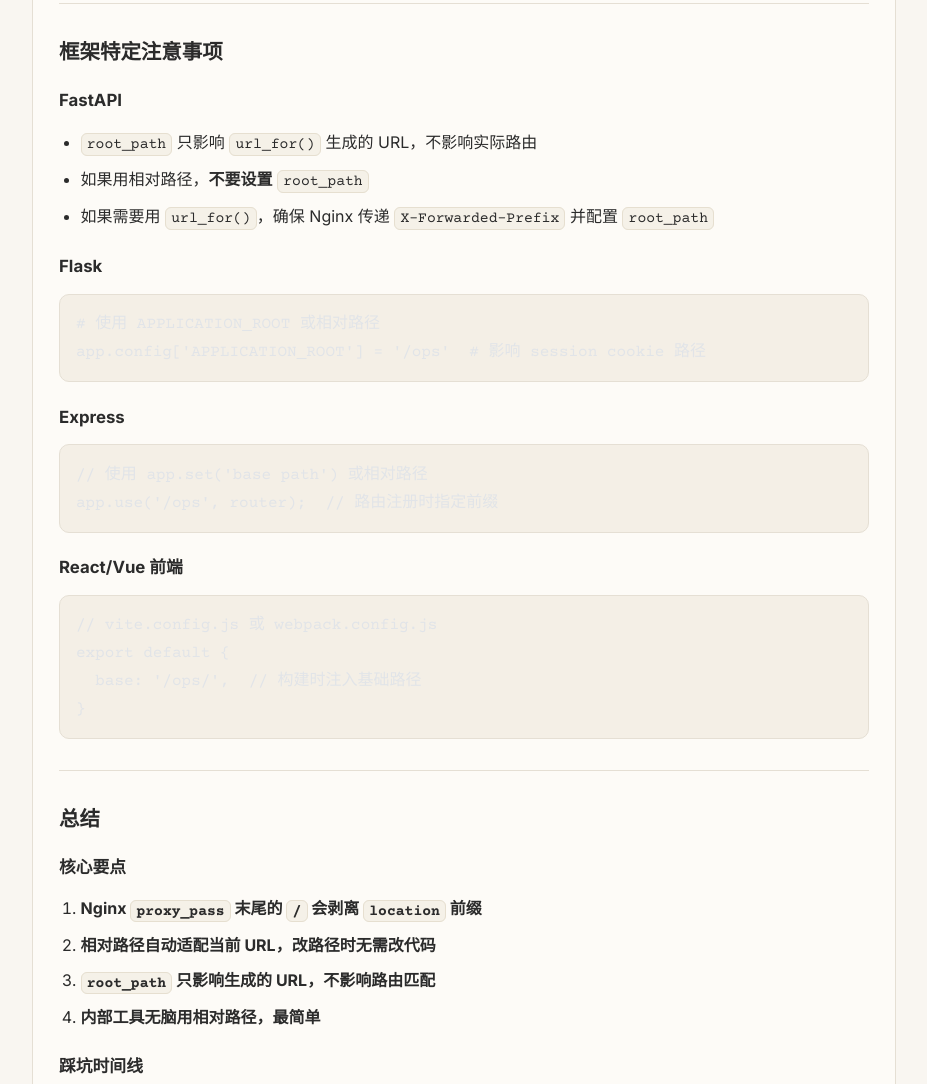
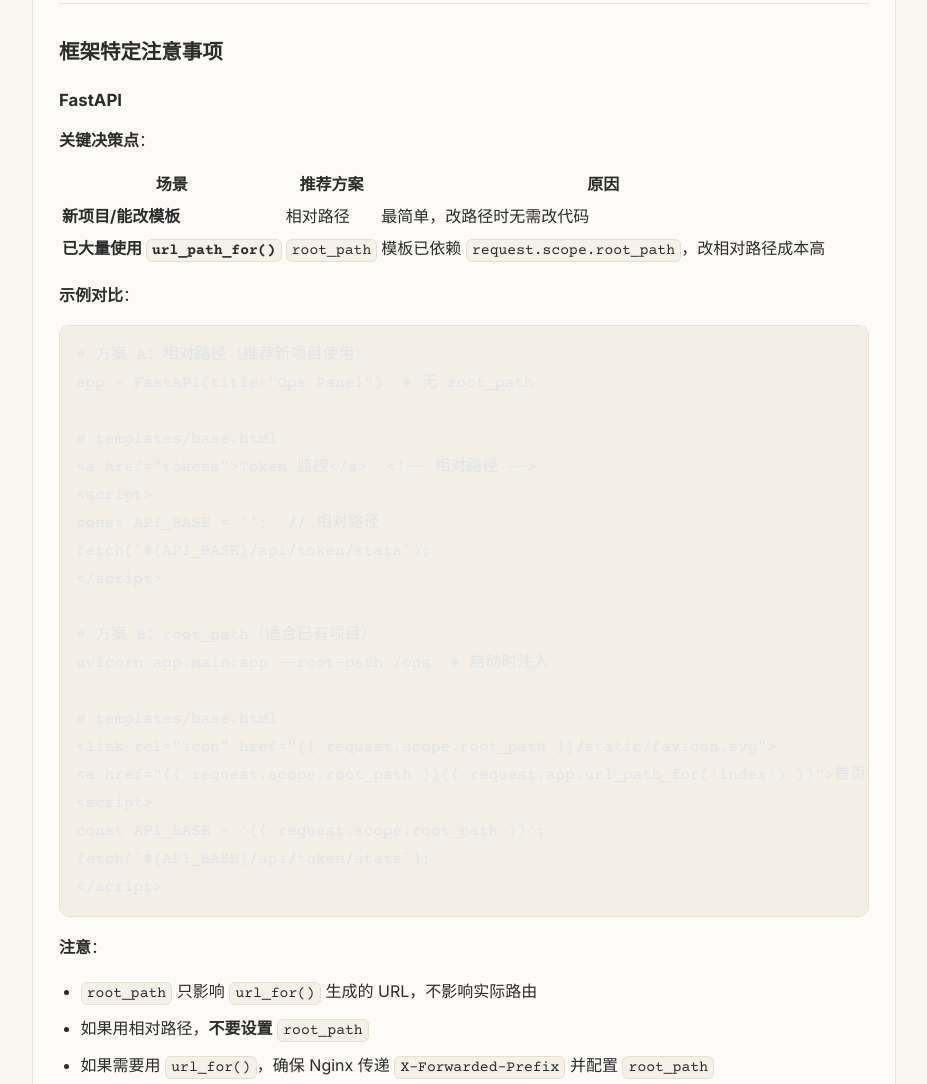
Before and after one commit to tingxueren/tingxueren.github.io, an Astro site: page /2026/02/28/nginx-subpath-pitfalls in a window 1280 px wide. Shown: the part 6897-7981 px from the top of the page, without its empty margins (176-1103 px from the left). Built offline with nearby package versions, Linux system fonts and the light colour scheme; Astro itself is replaced by a stand-in of ours; code samples lack their colours.

Commit message:
docs(blog): add FastAPI root_path decision guide and ops-panel context

````diff
--- a/src/content/blog/2026-02-28-nginx-subpath-pitfalls.md
+++ b/src/content/blog/2026-02-28-nginx-subpath-pitfalls.md
@@ -282,6 +282,39 @@ curl -s "https://example.com/ops/api/token/stats" | jq .
 
 ### FastAPI
 
+**关键决策点**：
+
+| 场景 | 推荐方案 | 原因 |
+|------|----------|------|
+| **新项目/能改模板** | 相对路径 | 最简单，改路径时无需改代码 |
+| **已大量使用 `url_path_for()`** | `root_path` | 模板已依赖 `request.scope.root_path`，改相对路径成本高 |
+
+**示例对比**：
+
+```python
+# 方案 A：相对路径（推荐新项目使用）
+app = FastAPI(title="Ops Panel")  # 无 root_path
+
+# templates/base.html
+<a href="tokens">Token 监控</a>  <!-- 相对路径 -->
+<script>
+const API_BASE = '';  // 相对路径
+fetch(`${API_BASE}/api/token/stats`);
+</script>
+
+# 方案 B：root_path（适合已有项目）
+uvicorn app.main:app --root-path /ops  # 启动时注入
+
+# templates/base.html
+<link rel="icon" href="{{ request.scope.root_path }}/static/favicon.svg">
+<a href="{{ request.scope.root_path }}{{ request.app.url_path_for('index') }}">首页</a>
+<script>
+const API_BASE = '{{ request.scope.root_path }}';
+fetch(`${API_BASE}/api/token/stats`);
+</script>
+```
+
+**注意**：
 - `root_path` 只影响 `url_for()` 生成的 URL，不影响实际路由
 - 如果用相对路径，**不要设置** `root_path`
 - 如果需要用 `url_for()`，确保 Nginx 传递 `X-Forwarded-Prefix` 并配置 `root_path`
@@ -328,6 +361,28 @@ export default {
 | 2 | Nginx 重定向 | ~30min | ⚠️ 能用但脏 |
 | 3 | 相对路径 | ~10min | ✅ 200 OK |
 
+### 为什么 Ops-Panel 还在用 `root_path`？
+
+你可能会问：「既然相对路径这么好，为什么 OpenClaw Ops-Panel 还在用 `--root-path /ops`？」
+
+**原因**：Ops-Panel 在踩这个坑**之前**就已经写好了，模板里大量使用了：
+
+```html
+<!-- Ops-Panel 现有模板 -->
+<link rel="icon" href="{{ request.scope.root_path }}/static/favicon.svg">
+<a href="{{ request.scope.root_path }}{{ request.app.url_path_for('index') }}">首页</a>
+<form action="{{ request.scope.root_path }}{{ request.app.url_path_for('restart_service') }}">
+```
+
+**改相对路径的成本**：
+- 需要修改所有模板文件（`base.html`, `service.html`, `tokens.html` 等）
+- 需要修改所有 JavaScript 中的 API 路径
+- 测试工作量大
+
+**决策**：对于**已有项目**，如果已经大量使用 `url_path_for()` 和 `request.scope.root_path`，**保留 `root_path` 是更经济的选择**。
+
+**新项目建议**：无脑用相对路径，避免这个复杂度！
+
 ### 最终配置
 
 **Nginx**：
````
